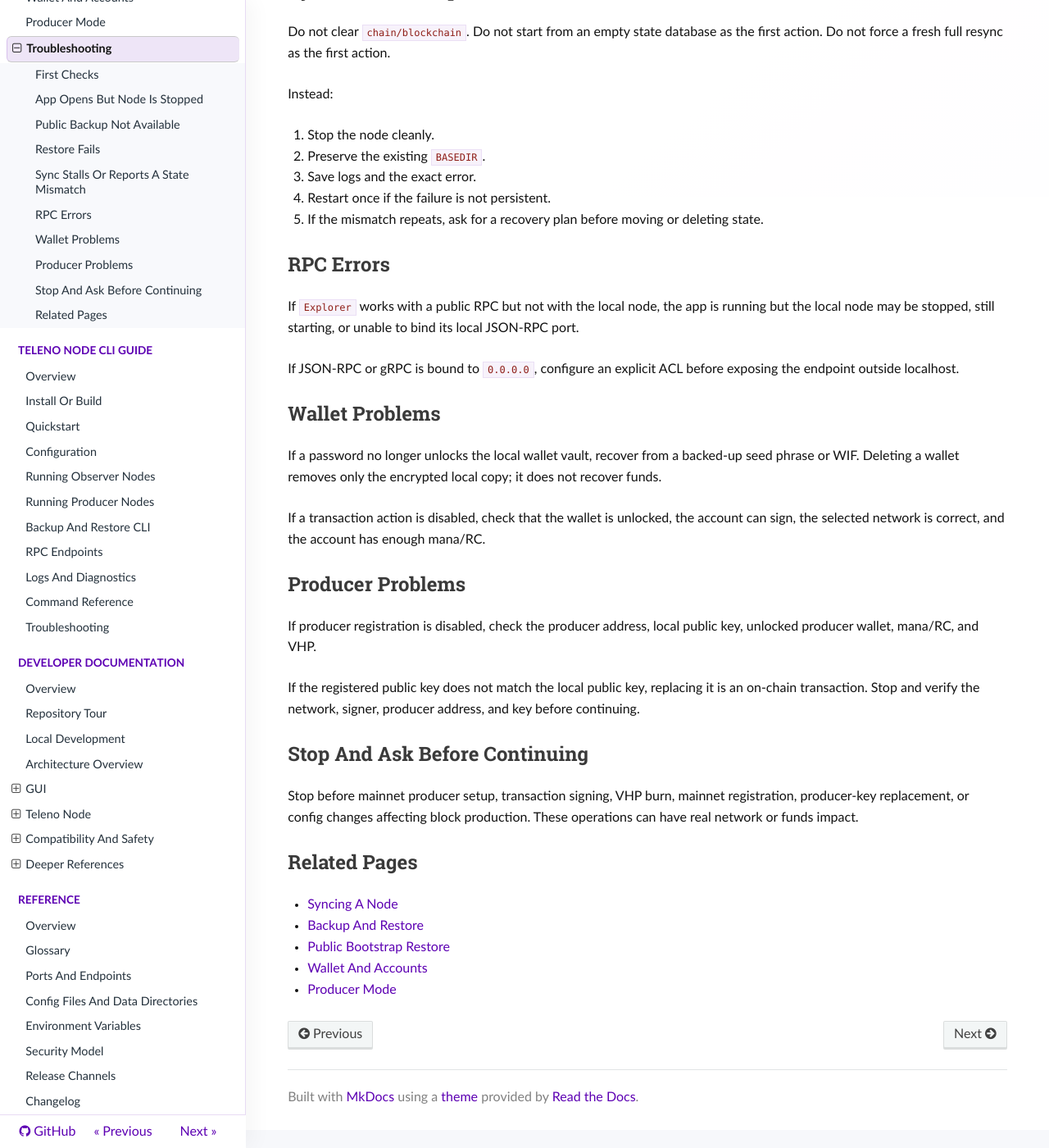
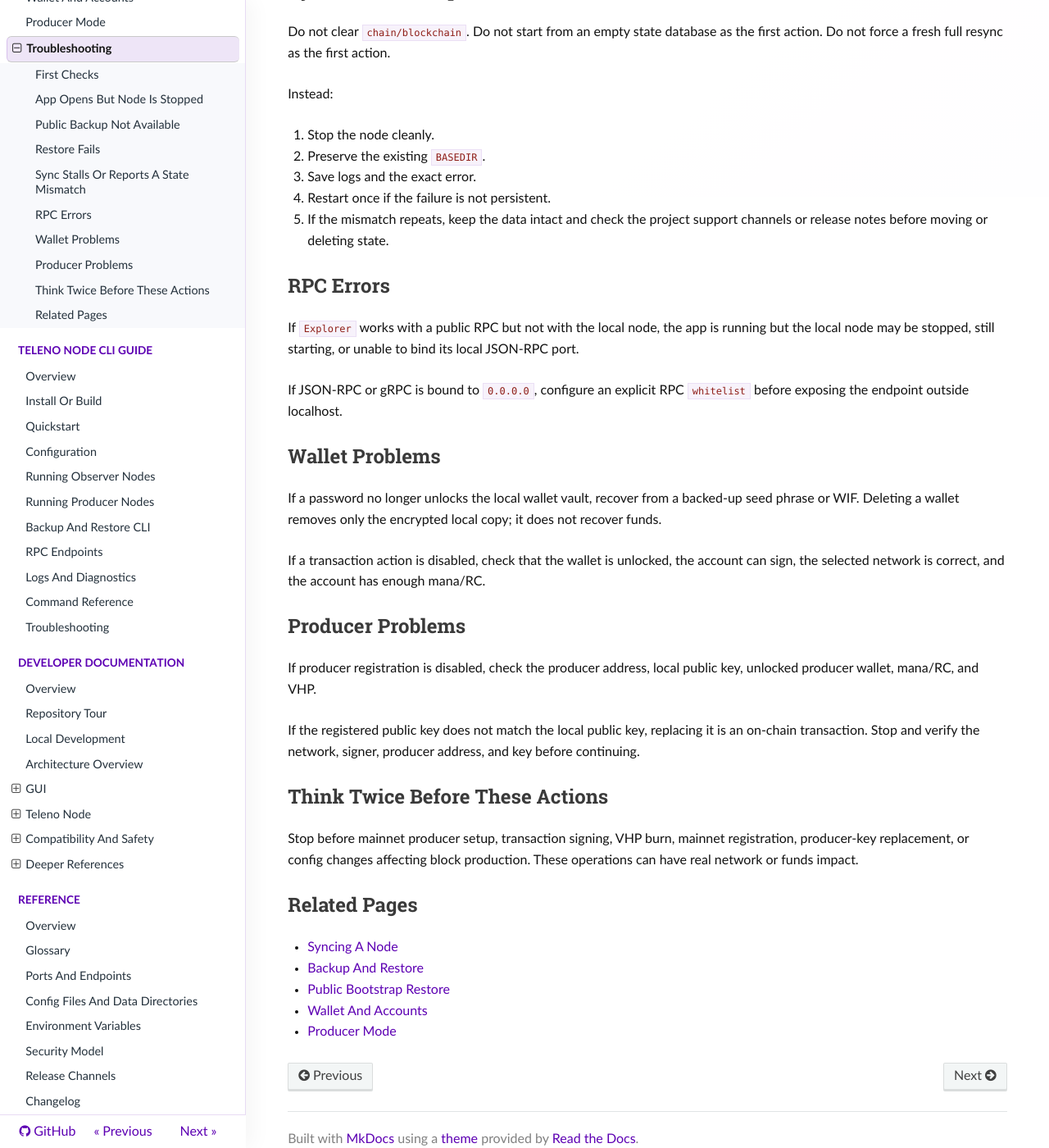
Before and after one commit to koinos/koinos-one, an MkDocs documentation site: the page built from docs/manual/koinos-one/troubleshooting.md, in a window 1280 px wide and 1400 px high, scrolled down 1160 px. Shown: the whole window at 82% size. Built offline with MkDocs 1.6.1, drawn with Linux system fonts in a browser that asks for light colours; nearby versions of some CDN libraries; some of the changed text lies outside the part shown.

Commit message:
docs/manual: review koinos-one/troubleshooting.md
- Simplified the 'Electron-only controls unavailable in a browser
  renderer' jargon into plain language.
- Replaced the agent-flavored 'ask for a recovery plan' advice with
  user-directed guidance (keep data intact, check support channels).
- Renamed the generic 'explicit ACL' to the node's actual RPC
  whitelist config (config.cpp:207).
- Retitled the 'Stop And Ask Before Continuing' heading.

```diff
--- a/docs/manual/koinos-one/troubleshooting.md
+++ b/docs/manual/koinos-one/troubleshooting.md
@@ -17,7 +17,8 @@ This page collects recovery-first actions for common Koinos One issues.
 
 Open `Node` and choose `Start`. If `Start` is disabled, check for:
 
-- Electron-only controls unavailable in a browser renderer;
+- running the browser preview instead of the desktop app (node controls
+  only work in the desktop app);
 - an active operation still running;
 - node status not ready yet;
 - another native process using the same `BASEDIR`.
@@ -52,8 +53,8 @@ Instead:
 2. Preserve the existing `BASEDIR`.
 3. Save logs and the exact error.
 4. Restart once if the failure is not persistent.
-5. If the mismatch repeats, ask for a recovery plan before moving or deleting
-   state.
+5. If the mismatch repeats, keep the data intact and check the project
+   support channels or release notes before moving or deleting state.
 
 ## RPC Errors
 
@@ -61,8 +62,8 @@ If `Explorer` works with a public RPC but not with the local node, the app is
 running but the local node may be stopped, still starting, or unable to bind its
 local JSON-RPC port.
 
-If JSON-RPC or gRPC is bound to `0.0.0.0`, configure an explicit ACL before
-exposing the endpoint outside localhost.
+If JSON-RPC or gRPC is bound to `0.0.0.0`, configure an explicit RPC
+`whitelist` before exposing the endpoint outside localhost.
 
 ## Wallet Problems
 
@@ -83,7 +84,7 @@ If the registered public key does not match the local public key, replacing it
 is an on-chain transaction. Stop and verify the network, signer, producer
 address, and key before continuing.
 
-## Stop And Ask Before Continuing
+## Think Twice Before These Actions
 
 Stop before mainnet producer setup, transaction signing, VHP burn, mainnet
 registration, producer-key replacement, or config changes affecting block
```
Also changed, not shown: docs/manual/.review-progress.md (+1 -1 lines).
